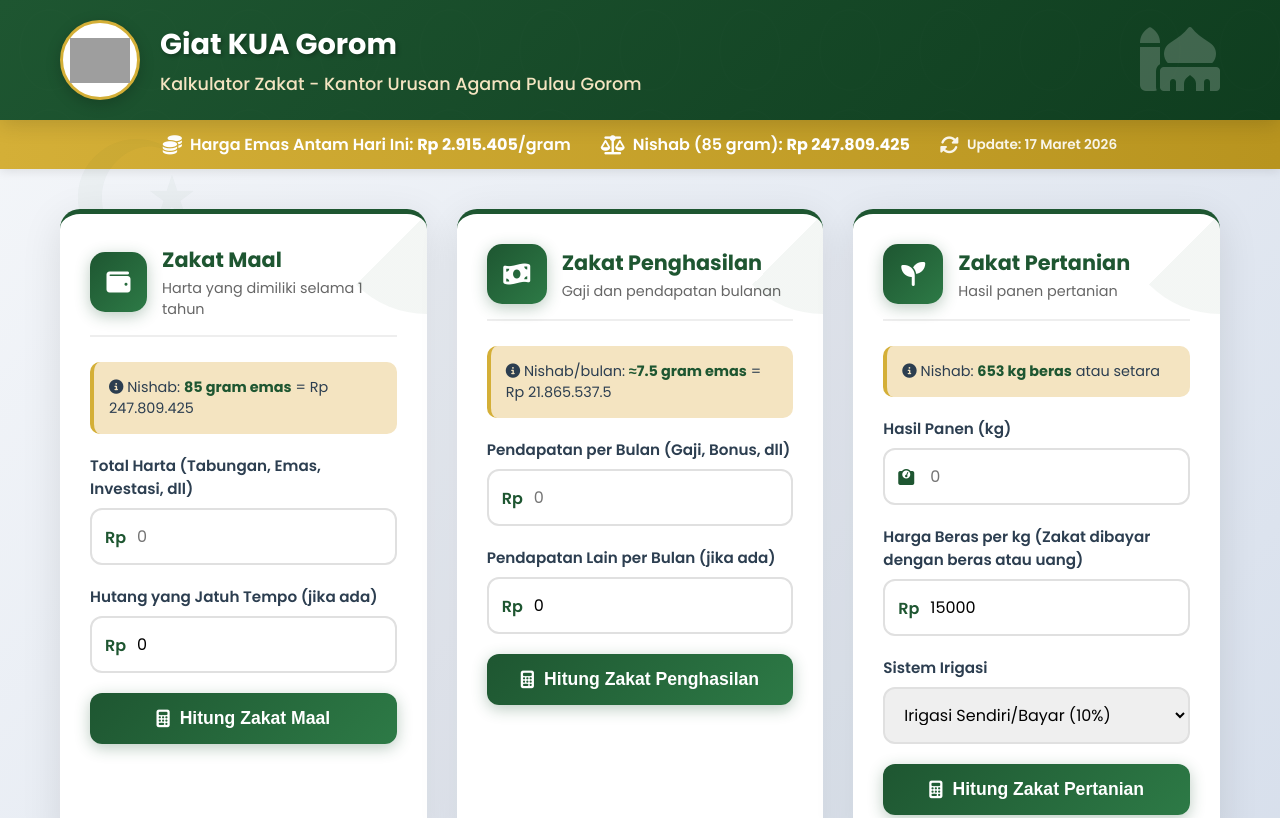
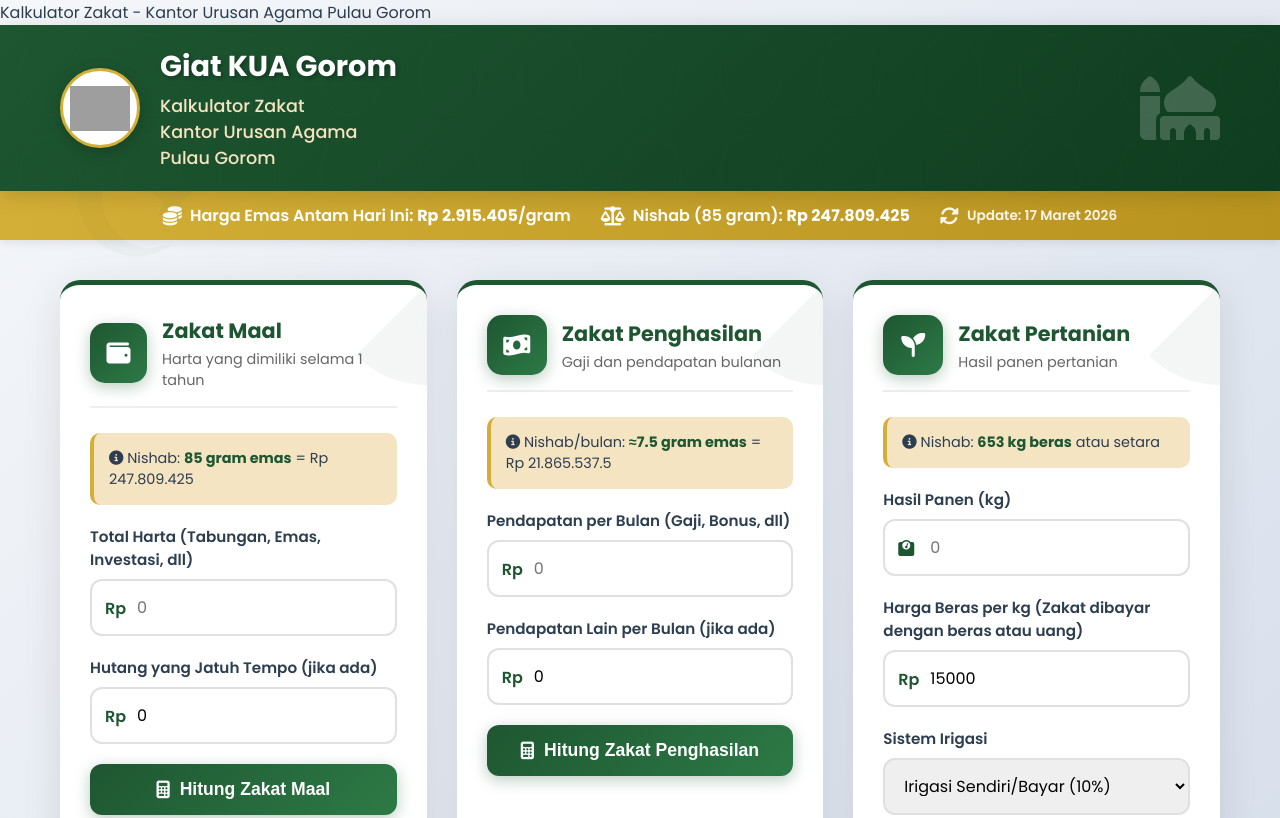
Before and after one commit to fatih202525/YukHitungZakatMu, a plain HTML site: page index.html in a window 1280 px wide. Shown: the top 818 px of the page. Drawn offline with Linux system fonts and the light colour scheme; grey boxes are pictures that could not be loaded.

Commit message:
Update index.html

```diff
--- a/index.html
+++ b/index.html
@@ -1,4 +1,5 @@
-<!DOCTYPE html>
+<div class="subtitle">Kalkulator Zakat -
+                        Kantor Urusan Agama Pulau Gorom</div><!DOCTYPE html>
 <html lang="id">
 <head>
     <meta charset="UTF-8">
@@ -543,8 +544,9 @@
                 </div>
                 <div class="title-section">
                     <h1>Giat KUA Gorom</h1>
-                    <div class="subtitle">Kalkulator Zakat -
-                        Kantor Urusan Agama Pulau Gorom</div>
+                    <div class="subtitle">Kalkulator Zakat</div>
+                        <div class="subtitle">Kantor Urusan Agama</div>
+                    <div class="subtitle">Pulau Gorom</div>
                 </div>
             </div>
             <div class="islamic-pattern">
```
